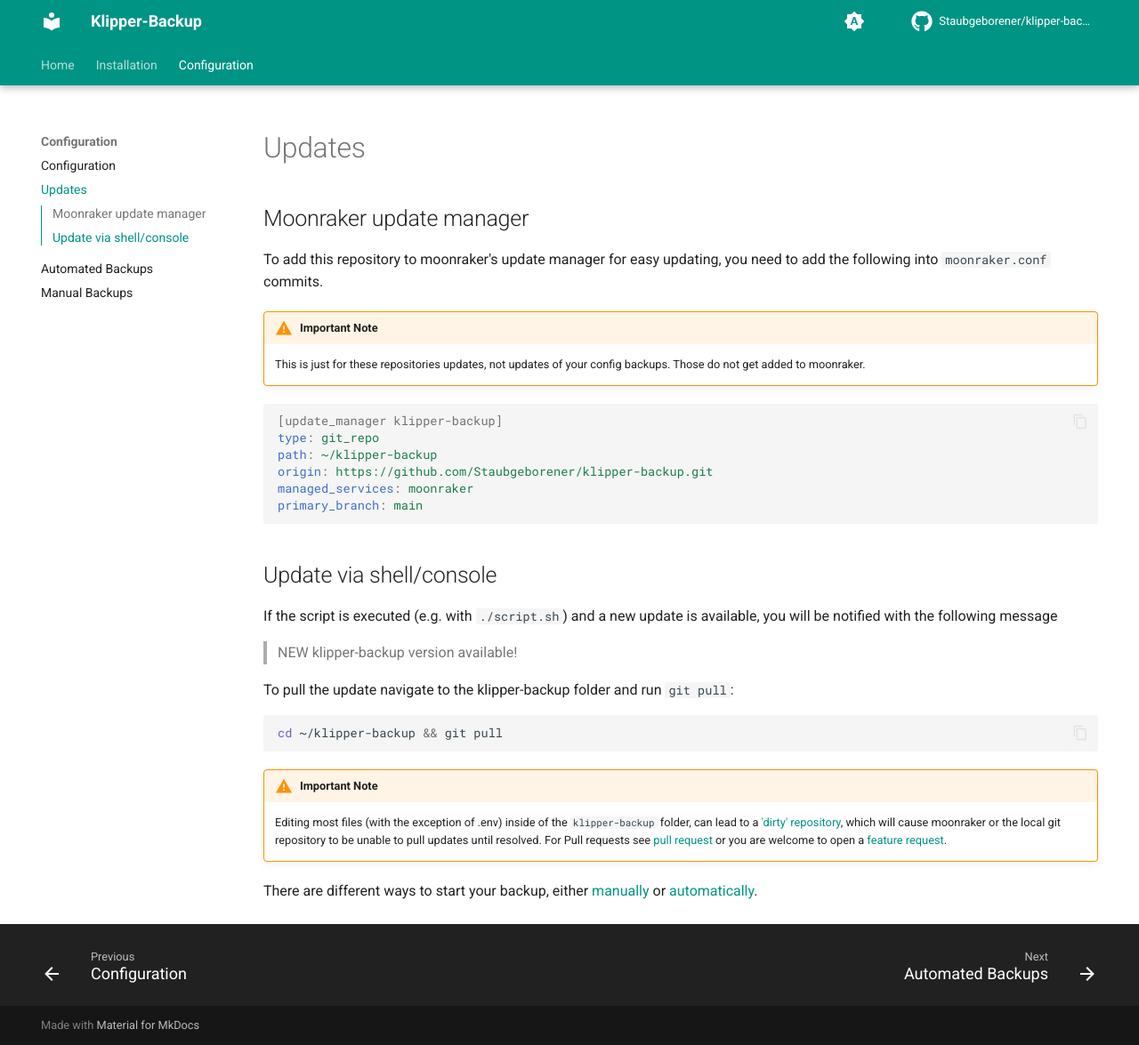
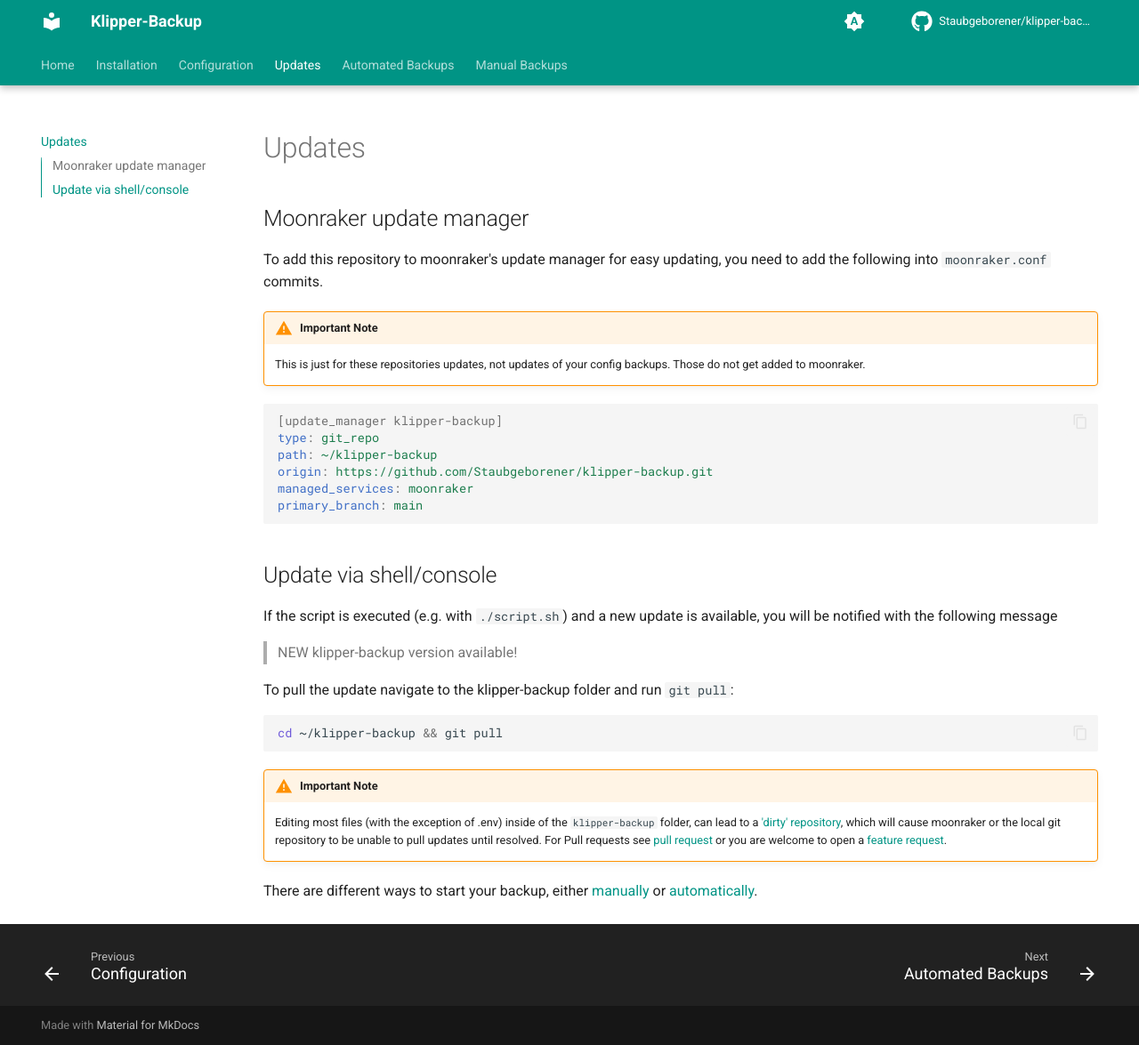
Before and after one commit to Staubgeborener/Klipper-Backup, an MkDocs documentation site: the page built from docs/updating.md, in a window 1280 px wide and 1175 px high. Shown: the whole window at 89% size. Built offline with MkDocs 1.6.1 and Material for MkDocs 9.7.7, drawn with Linux system fonts in a browser that asks for light colours; comment, search, counter and statistics services are not loaded; some of the changed lines change nothing that is shown.

Commit message:
make each page its own tab

```diff
--- a/mkdocs.yml
+++ b/mkdocs.yml
@@ -91,8 +91,7 @@
 nav:
   - Home: index.md
   - Installation: installation.md
-  - Configuration:
-      - Configuration: configuration.md
-      - Updates: updating.md
-      - Automated Backups: automation.md
-      - Manual Backups: manual.md
+  - Configuration: configuration.md
+  - Updates: updating.md
+  - Automated Backups: automation.md
+  - Manual Backups: manual.md
```
